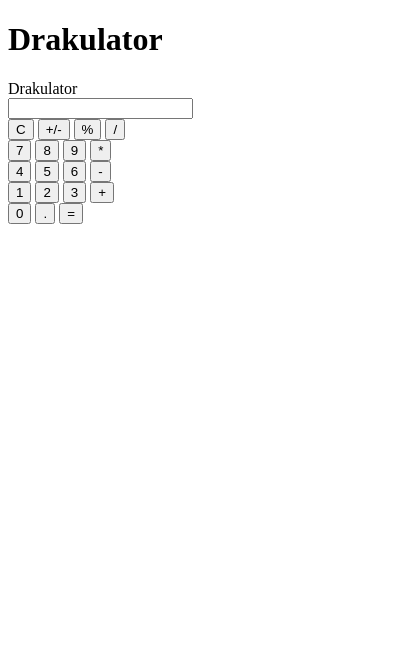
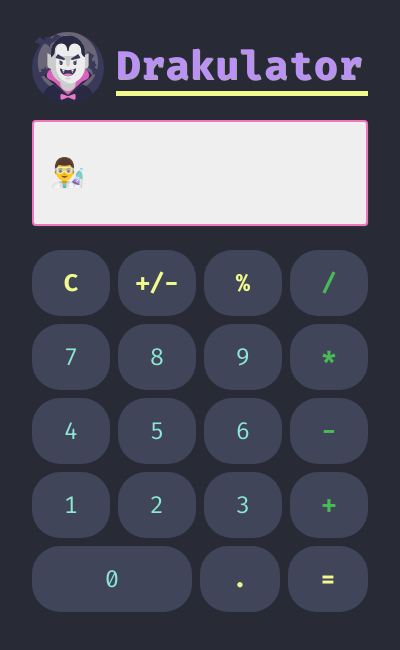
Before and after one commit to LeonardoCampello-dev/Drakulator, an Electron app: page index.html in a window 400 px wide. Drawn offline with Linux system fonts and the light colour scheme.

Commit message:
Calculator style v1

```diff
--- a/index.html
+++ b/index.html
@@ -1,5 +1,6 @@
 <!DOCTYPE html>
 <html lang="en">
+
 <head>
     <meta charset="UTF-8">
     <meta name="viewport" content="width=device-width, initial-scale=1.0">
@@ -11,56 +12,59 @@
 
     <title>Drakulator</title>
 </head>
+
 <body>
-        <h1>Drakulator</h1>
-    </body>
 
     <form name="calculator-form" action="#" method="POST">
 
         <div id="calculator">
 
             <div class="header">
-                Drakulator
+                <img src="Logo.svg" alt="Logo">
+                <h1>Drakulator</h1>
             </div>
 
-            <input type="text" name="visor" id="visor">
+            <input type="text" name="visor" id="visor" value="👨‍🔬">
 
             <div class="rows">
-                <input type="button" value="C" onclick="clear()">
-                <input type="button" value="+/-">
-                <input type="button" value="%">
-                <input type="button" value="/" onclick="operation()">
+                <input type="button" class="others" value="C" onclick="clear()">
+                <input type="button" class="others" value="+/-">
+                <input type="button" class="others" value="%">
+                <input type="button" class="operator" value="/" onclick="operation()">
             </div>
 
             <div class="rows">
-                <input type="button" value="7" onclick="button(value)">
-                <input type="button" value="8" onclick="button(value)">
-                <input type="button" value="9" onclick="button(value)">
-                <input type="button" value="*" onclick="operation(value)">
+                <input type="button" class="number" value="7" onclick="button(value)">
+                <input type="button" class="number" value="8" onclick="button(value)">
+                <input type="button" class="number" value="9" onclick="button(value)">
+                <input type="button" class="operator" value="*" onclick="operation(value)">
             </div>
 
             <div class="rows">
-                <input type="button" value="4" onclick="button(value)">
-                <input type="button" value="5" onclick="button(value)">
-                <input type="button" value="6" onclick="button(value)">
-                <input type="button" value="-" onclick="operation(value)">
+                <input type="button" class="number" value="4" onclick="button(value)">
+                <input type="button" class="number" value="5" onclick="button(value)">
+                <input type="button" class="number" value="6" onclick="button(value)">
+                <input type="button" class="operator" value="-" onclick="operation(value)">
             </div>
 
             <div class="rows">
-                <input type="button" value="1" onclick="button(value)">
-                <input type="button" value="2" onclick="button(value)">
-                <input type="button" value="3" onclick="button(value)">
-                <input type="button" value="+" onclick="operation(value)">
+                <input type="button" class="number" value="1" onclick="button(value)">
+                <input type="button" class="number" value="2" onclick="button(value)">
+                <input type="button" class="number" value="3" onclick="button(value)">
+                <input type="button" class="operator" value="+" onclick="operation(value)">
             </div>
 
             <div class="rows">
-                <input type="button" value="0" onclick="button(value)">
-                <input type="button" value="." onclick="button(value)">
-                <input type="button" value="=" onclick="result(value)">
+                <input type="button" class="number" value="0" onclick="button(value)">
+                <input type="button" class="others" value="." onclick="button(value)">
+                <input type="button" class="others" value="=" onclick="result(value)">
             </div>
 
         </div>
 
     </form>
 
+
+</body>
+
 </html>
--- a/style.css
+++ b/style.css
@@ -9,3 +9,108 @@
     --turquoise: #8BE8D2;
     --yellow: #F1FA8C;
 }
+
+* {
+    margin: 0;
+    padding: 0;
+    border: none;
+    outline: none;
+
+    box-sizing: border-box;
+
+    font-family: 'Fira Code', monospace;
+}
+
+body {
+    background-color: var(--bg);
+
+    height: 100vh;
+}
+
+#calculator {
+    width: 100%;
+    height: 100vh;
+    padding: 32px;
+}
+
+/* HEADER */
+
+#calculator .header {
+    display: grid;
+    grid-template-columns: 25% 1fr;
+    align-items: center;
+    margin-bottom: 16px;
+}
+
+#calculator .header img {
+    width: 72px;
+    height: 72px;
+}
+
+#calculator .header h1 {
+    color: var(--purple);
+    font-size: 40px;
+    line-height: 50px;
+    letter-spacing: 0.7px;
+    border-bottom: 5px solid var(--yellow);
+
+    text-shadow: 1px 1px rgba(255, 255, 255, .6);
+}
+
+/* ROWS */
+
+.rows {
+    display: grid;
+    grid-template-columns: 1fr 1fr 1fr 1fr;
+    gap: 8px;
+    margin-bottom: 8px;
+}
+
+.rows:last-child {
+    display: grid;
+    grid-template-columns: 2fr 1fr 1fr;
+}
+
+/* INPUT */
+
+#calculator input[name="visor"] {
+    background-color: #efefef;
+    color: var(--orange);
+    font-size: 28px;
+    line-height: 38px;
+    font-weight: bold;
+    width: 100%;
+    padding: 32px 16px;
+    border-radius: 4px;
+    margin-bottom: 24px;
+
+    border: 2px solid var(--pink);
+    box-shadow: 2px 2px 2px -3px #fff;
+}
+
+#calculator input[type="button"] {
+    background-color: #41455a;
+    font-size: 24px;
+    line-height: 34px;
+    padding: 16px;
+    border-radius: 28px;
+}
+
+#calculator input[type="button"]:hover {
+    background-color: #545a75;
+    transition: 300ms;
+}
+
+.number {
+    color: var(--turquoise);
+}
+
+.operator {
+    color: var(--green);
+    font-weight: bold;
+}
+
+.others {
+    color: var(--yellow);
+    font-weight: bold;
+}
```
Also changed, not shown: Logo.svg (added). Lines whose indentation alone changed are shown as unchanged.
